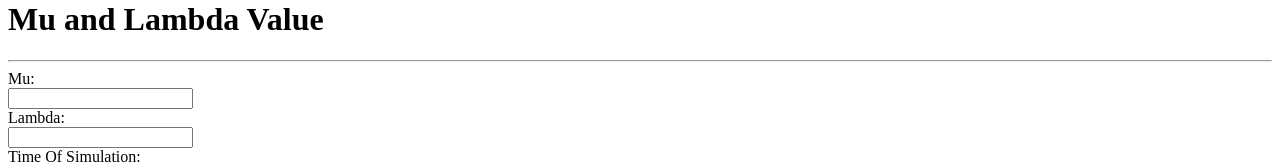
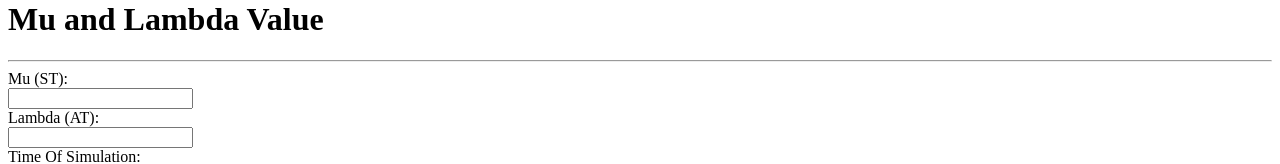
Before and after one commit to farooqalwi/or-simulator, a Next.js app: page / in a window 1280 px wide. Both pictures are taken after a click on the radio button "Mu and Lambda". Shown: the part 150-314 px from the top of the page. Built offline with nearby package versions, Linux system fonts and the light colour scheme.

Commit message:
Mu > Mu (ST), Lambda > Lambda (AT)

```diff
--- a/pages/index.js
+++ b/pages/index.js
@@ -721,7 +721,7 @@ const Home = () => {
               <form>
                 <div className="row mb-4">
                   <div className='col-5'>
-                    <label className="form-label" htmlFor="mu">Mu: </label>
+                    <label className="form-label" htmlFor="mu">Mu (ST): </label>
                   </div>
                   <div className='col-7'>
                     <input type="number" id="mu" value={muValue} required className="form-control" onChange={(event) => { setMuValue(event.target.value) }} />
@@ -730,7 +730,7 @@ const Home = () => {
 
                 <div className="row mb-4">
                   <div className='col-5'>
-                    <label className="form-label" htmlFor="lambda">Lambda:</label>
+                    <label className="form-label" htmlFor="lambda">Lambda (AT):</label>
                   </div>
                   <div className='col-7'>
                     <input type="number" id="lambda" value={lambdaValue} className="form-control" onChange={(event) => { setLambdaValue(event.target.value) }} />
```
